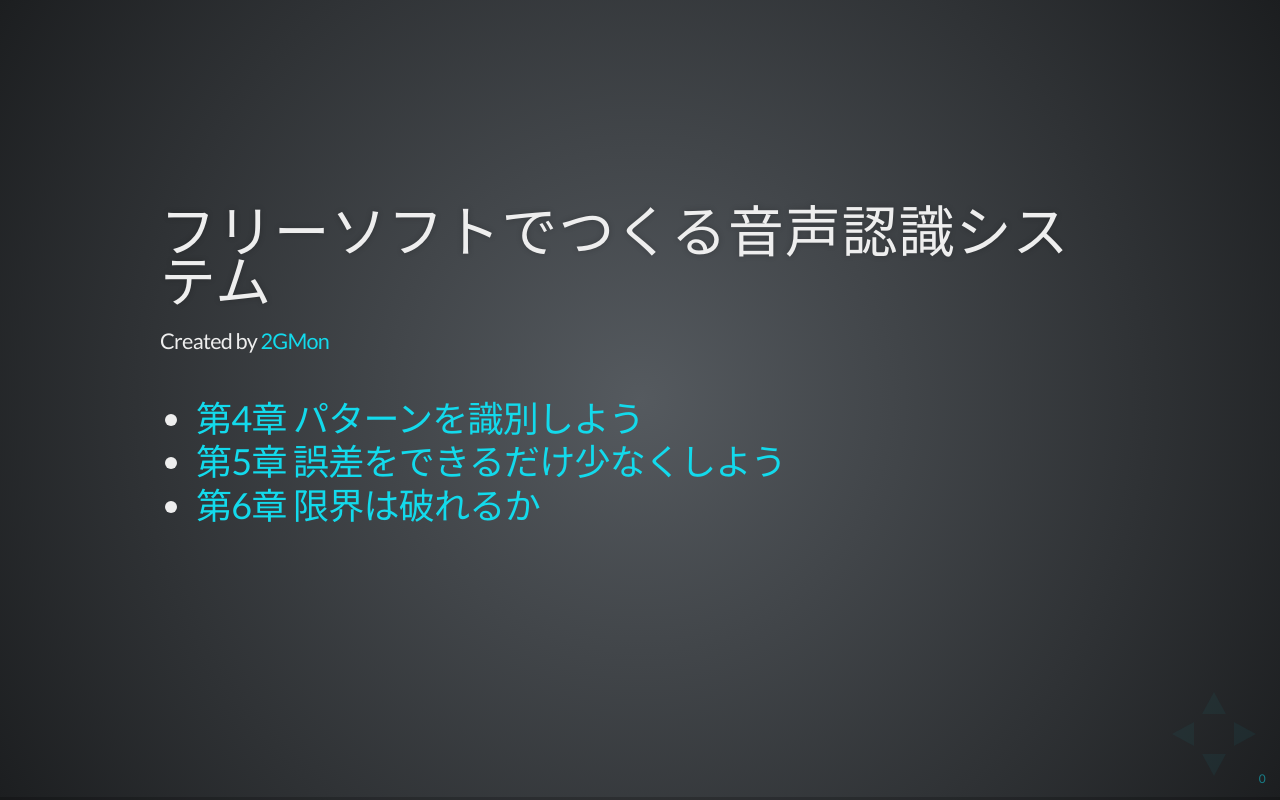
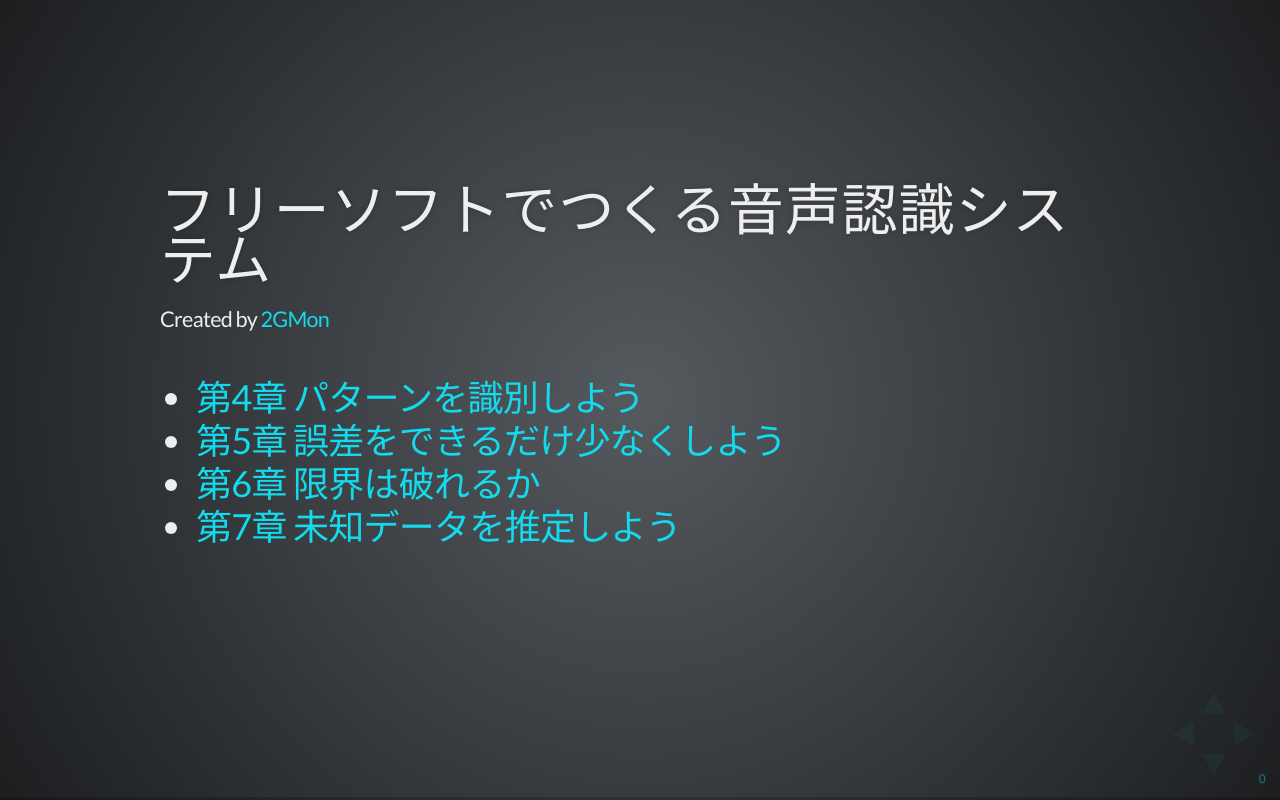
Before and after one commit to 2GMon/voice_recognition_system, a website: page index.html in a window 1280 px wide. Drawn offline with nearby package versions, Linux system fonts and the light colour scheme; some packages are replaced by stand-ins of ours.

Commit message:
目次に7章追加

```diff
--- a/index.html
+++ b/index.html
@@ -54,6 +54,7 @@
                         <li><a href="04/index.html">第4章 パターンを識別しよう</a></li>
                         <li><a href="05/index.html">第5章 誤差をできるだけ少なくしよう</a></li>
                         <li><a href="06/index.html">第6章 限界は破れるか</a></li>
+                        <li><a href="07/index.html">第7章 未知データを推定しよう</a></li>
                     </ul>
                 </section>
 			</div>
```
